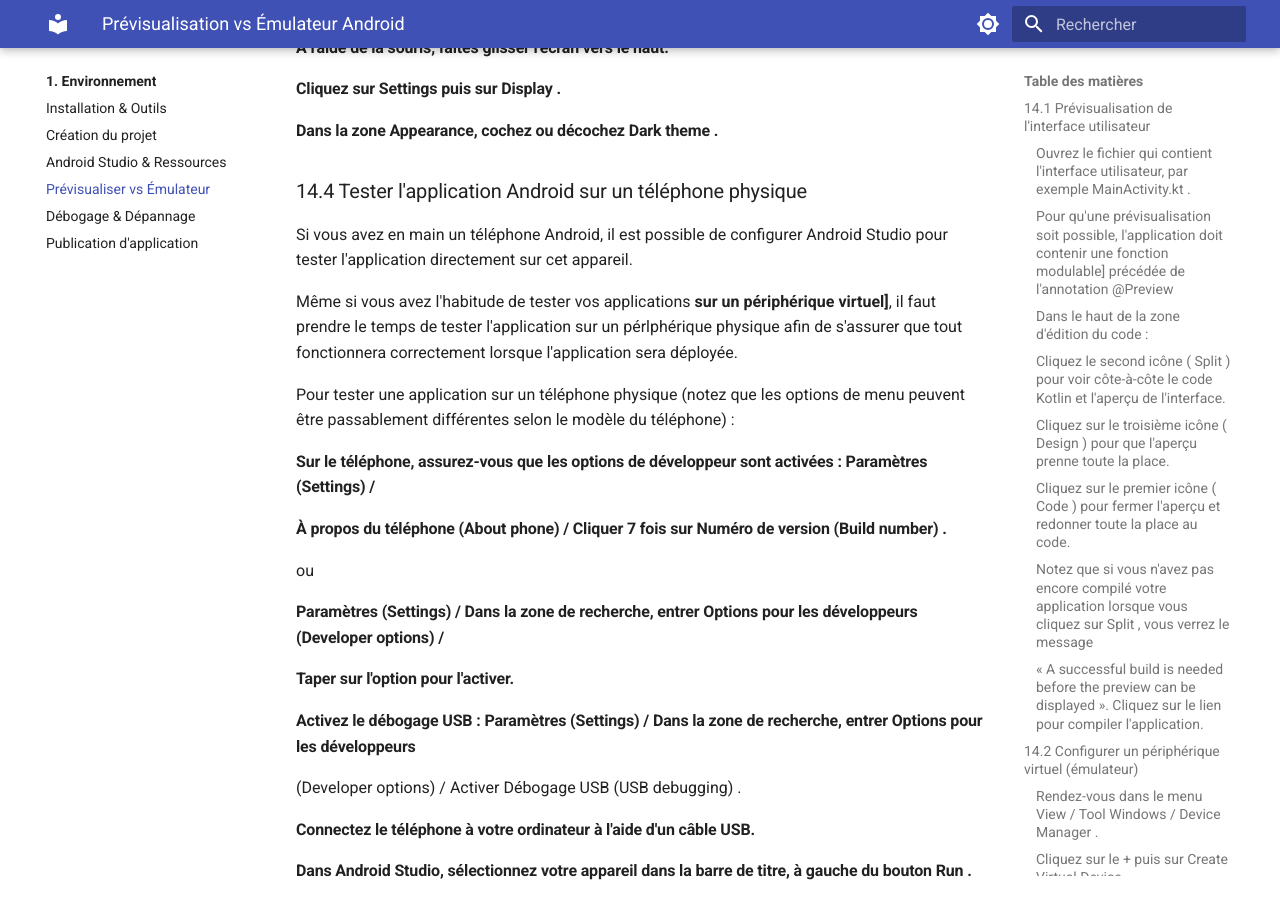
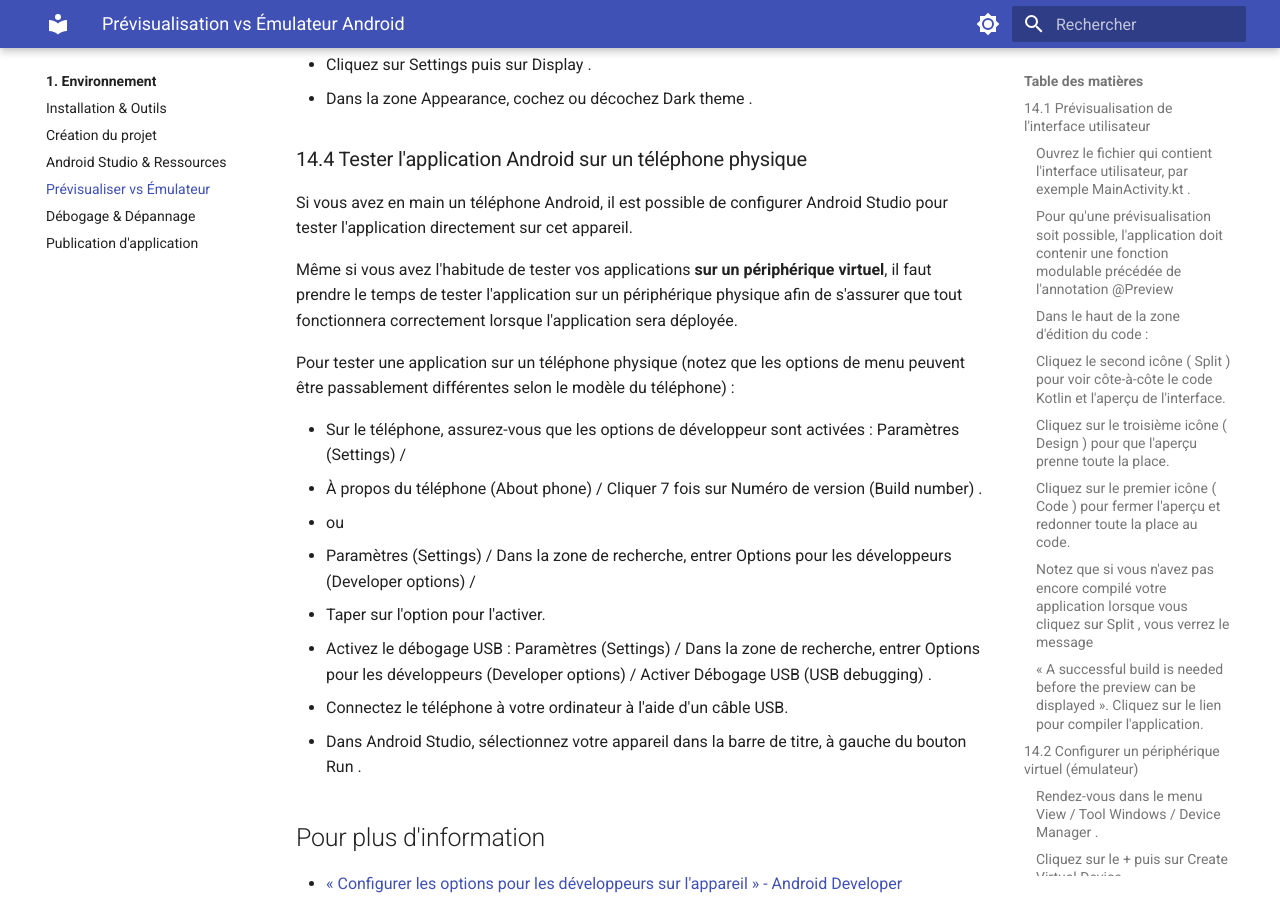
Before and after one commit to Apps-Mobiles-2-Victo/notes_de_cours, an MkDocs documentation site: the page built from docs/01-environnement/preview-vs-emulateur.md, in a window 1280 px wide and 900 px high, scrolled down 5326 px. Built offline with MkDocs 1.6.1 and Material for MkDocs 9.7.7, drawn with Linux system fonts in a browser that asks for light colours; some of the changed text lies outside the part shown.

Commit message:
Fix formatting issues in documentation for Android project setup and emulator usage

````diff
--- a/docs/01-environnement/preview-vs-emulateur.md
+++ b/docs/01-environnement/preview-vs-emulateur.md
@@ -14,16 +14,14 @@ Pendant que vous développez votre application Android avec Kotlin dans Android
 #### Ouvrez le fichier qui contient l'interface utilisateur, par exemple MainActivity.kt .
 
 
-#### Pour qu'une prévisualisation soit possible, l'application doit contenir une **fonction modulable]** précédée de l'annotation @Preview
+#### Pour qu'une prévisualisation soit possible, l'application doit contenir une **fonction modulable** précédée de l'annotation @Preview
 .
 
 
-Cette fonction modulable ne peut pas recevoir de paramètre. C'est pourquoi on nommera généralement cette fonction DefaultPreview(). Elle pourra
-au besoin se charger d'appeler une fonction modulable avec paramètres.
+Cette fonction modulable ne peut pas recevoir de paramètre. C'est pourquoi on nommera généralement cette fonction DefaultPreview(). Elle pourra au besoin se charger d'appeler une fonction modulable avec paramètres.
 
 
-Pour que la prévisualisation corresponde à ce que vous êtes en train de coder, la fonction modulable appelée dans DefaultPreview() devra être la
-même que dans MainActivity.
+Pour que la prévisualisation corresponde à ce que vous êtes en train de coder, la fonction modulable appelée dans DefaultPreview() devra être la même que dans MainActivity.
 
 
 ```kotlin title="Kotlin"
@@ -75,8 +73,7 @@ fun DefaultPreview() {
 Il n'est pas nécessaire d'avoir en votre possession un téléphone Android pour tester une application.
 
 
-Il est possible d'exécuter vos applications Android directement sur votre ordinateur à l'aide d'un périphérique virtuel (AVD - Android Virtual Device), aussi appelé
-Émulateur ou parfois Simulateur.
+Il est possible d'exécuter vos applications Android directement sur votre ordinateur à l'aide d'un périphérique virtuel (AVD - Android Virtual Device), aussi appelé Émulateur ou parfois Simulateur.
 
 
 Dans Android Studio, vous pouvez configurer un périphérique virtuel comme suit :
@@ -144,26 +141,17 @@ Notez que l'émulateur peut être configuré pour apparaître dans sa propre fen
 14.3 Configurer l'émulateur en mode sombre ou clair
 
 
-Quand on code une application pour appareil mobile, il est important de bien la tester en mode clair et en mode sombre puisque c'est l'usager qui contrôle le mode
-qui sera utilisé sur son téléphone.
+Quand on code une application pour appareil mobile, il est important de bien la tester en mode clair et en mode sombre puisque c'est l'usager qui contrôle le mode qui sera utilisé sur son téléphone.
 
 
 L'émulateur d'Android Studio fonctionne un peu comme un téléphone physique pour modifier cette configuration.
 
 
-#### Lancez l'application dans l'émulateur.
-
-
-#### Dans le haut de la section qui affiche l'émulateur, cliquez sur le cercle (Home).
-
-
-#### À l'aide de la souris, faites glisser l'écran vers le haut.
-
-
-#### Cliquez sur Settings puis sur Display .
-
-
-#### Dans la zone Appearance, cochez ou décochez Dark theme .
+- Lancez l'application dans l'émulateur.
+- Dans le haut de la section qui affiche l'émulateur, cliquez sur le cercle (Home).
+- À l'aide de la souris, faites glisser l'écran vers le haut.
+- Cliquez sur Settings puis sur Display .
+- Dans la zone Appearance, cochez ou décochez Dark theme .
 
 
 ### 14.4 Tester l'application Android sur un téléphone physique
@@ -172,47 +160,33 @@ L'émulateur d'Android Studio fonctionne un peu comme un téléphone physique po
 Si vous avez en main un téléphone Android, il est possible de configurer Android Studio pour tester l'application directement sur cet appareil.
 
 
-Même si vous avez l'habitude de tester vos applications **sur un périphérique virtuel]**, il
-faut prendre le temps de tester l'application sur un pérlphérique physique afin de s'assurer que tout fonctionnera correctement lorsque l'application sera déployée.
+Même si vous avez l'habitude de tester vos applications **sur un périphérique virtuel**, il
+faut prendre le temps de tester l'application sur un périphérique physique afin de s'assurer que tout fonctionnera correctement lorsque l'application sera déployée.
 
 
 Pour tester une application sur un téléphone physique (notez que les options de menu peuvent être passablement différentes selon le modèle du téléphone) :
 
 
-#### Sur le téléphone, assurez-vous que les options de développeur sont activées : Paramètres (Settings)  /
+- Sur le téléphone, assurez-vous que les options de développeur sont activées : Paramètres (Settings)  /
+- À propos du téléphone (About phone)  / Cliquer 7 fois sur  Numéro de version (Build number) .
+- ou
+- Paramètres (Settings)  / Dans la zone de recherche, entrer Options pour les développeurs (Developer options) /
+- Taper sur l'option pour l'activer.
+- Activez le débogage USB : Paramètres (Settings)  / Dans la zone de recherche, entrer Options pour les développeurs
+(Developer options) / Activer Débogage USB (USB debugging) .
+- Connectez le téléphone à votre ordinateur à l'aide d'un câble USB.
+- Dans Android Studio, sélectionnez votre appareil dans la barre de titre, à gauche du bouton Run .
 
 
-#### À propos du téléphone (About phone)  / Cliquer 7 fois sur  Numéro de version (Build number) .
-
-
-ou
-
-
-#### Paramètres (Settings)  / Dans la zone de recherche, entrer Options pour les développeurs (Developer options) /
-
-
-#### Taper sur l'option pour l'activer.
-
-
-#### Activez le débogage USB : Paramètres (Settings)  / Dans la zone de recherche, entrer Options pour les développeurs
-(Developer options) / Activer Débogage USB (USB debugging) .
-
-
-#### Connectez le téléphone à votre ordinateur à l'aide d'un câble USB.
-
-
-#### Dans Android Studio, sélectionnez votre appareil dans la barre de titre, à gauche du bouton Run .
-
-
-#### Pour plus d'information
+## Pour plus d'information
 
 
 * [« Configurer les options pour les développeurs sur l'appareil » - Android Developer](https://developer.android.com/studio/debug/dev-options?hl=fr)
 
 
 ### * [« Exécuter des applications sur un appareil » - Android Developer](https://developer.android.com/studio/run/device?hl=fr)
+
 14.5 Clavier virtuel de l'émulateur
-
 
 Quand vous lancez une application dans l'émulateur d'Android Studio, il peut arriver que le clavier virtuel ne soit pas visible. À ce moment, seul le clavier physique de
 votre ordinateur peut interagir avec l'émulateur.
@@ -285,5 +259,4 @@ L'option Show on-screen keyboard fera apparaître le clavier virtuel.
 15. Jetpack Compose
 
 
-
 ---
````
Also changed, not shown: docs/01-environnement/premier-projet.md (+4 -6 lines), docs/07-exercices-evaluations/exercices-partie1.md (+2 -3 lines).
